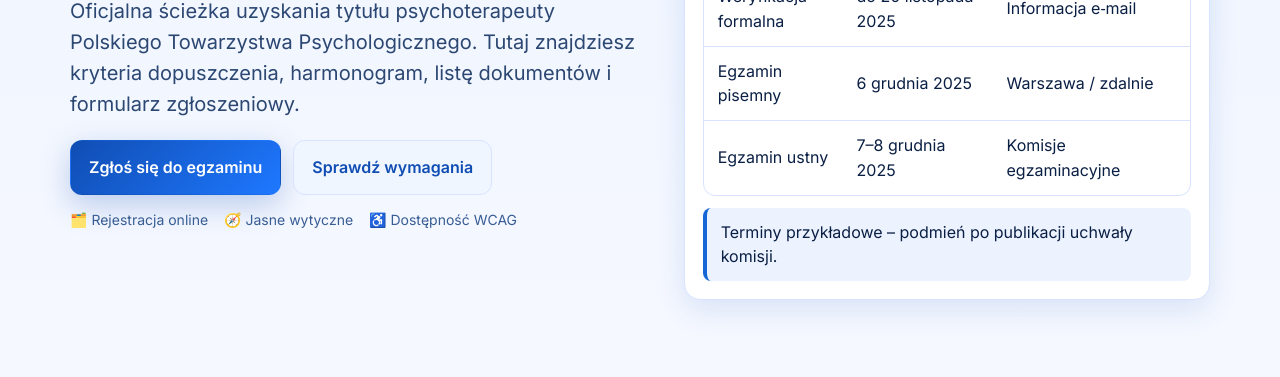
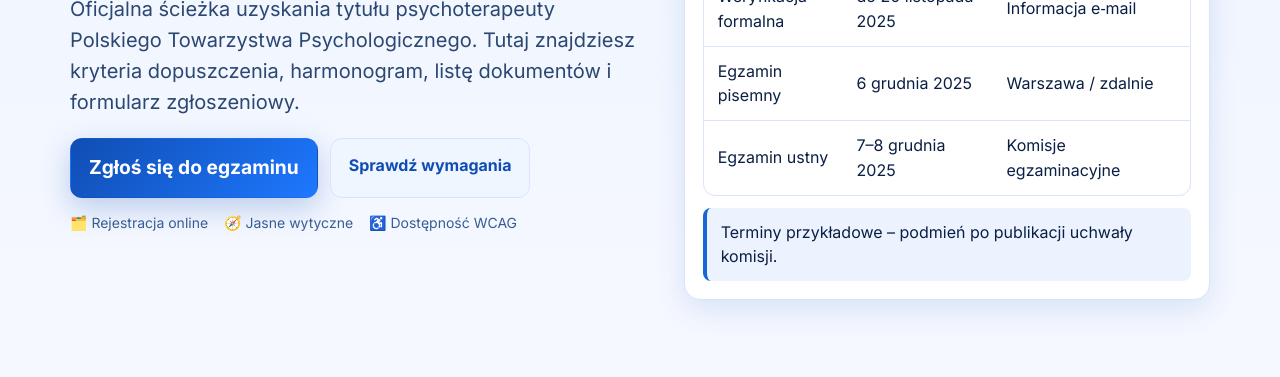
Before and after one commit to kamilabartnik/towarzystwopsychoterapii, a plain HTML site: page index.html in a window 1280 px wide. Shown: the part 366-743 px from the top of the page. Drawn offline with Linux system fonts and the light colour scheme.

Commit message:
fix button

```diff
--- a/index.html
+++ b/index.html
@@ -50,8 +50,8 @@
     .title{font-size:clamp(28px,5.6vw,48px);line-height:1.1;margin:12px 0}
     .lead{font-size:clamp(16px,2.2vw,20px);color:#2b4772}
     .cta-row{display:flex;gap:12px;flex-wrap:wrap;margin-top:18px}
-    .btn-primary,.btn-ghost{padding:14px 18px;border-radius:12px;font-weight:600;border:1px solid transparent}
-    .btn-primary{background:linear-gradient(135deg,var(--blue-700),var(--blue-500));color:#fff;box-shadow:0 10px 30px rgba(16,77,179,.25)}
+    .btn-primary,.btn-ghost{padding:14px 18px;border-radius:12px;font-weight:700;border:1px solid transparent}
+    .btn-primary{font-size:1.2rem;background:linear-gradient(135deg,var(--blue-700),var(--blue-500));color:#fff;box-shadow:0 10px 30px rgba(16,77,179,.25);}
     .btn-ghost{background:#f0f6ff;color:var(--blue-700);border-color:var(--border)}
     .meta{display:flex;gap:16px;align-items:center;margin-top:14px;color:#385d94;font-size:14px}
 
```
